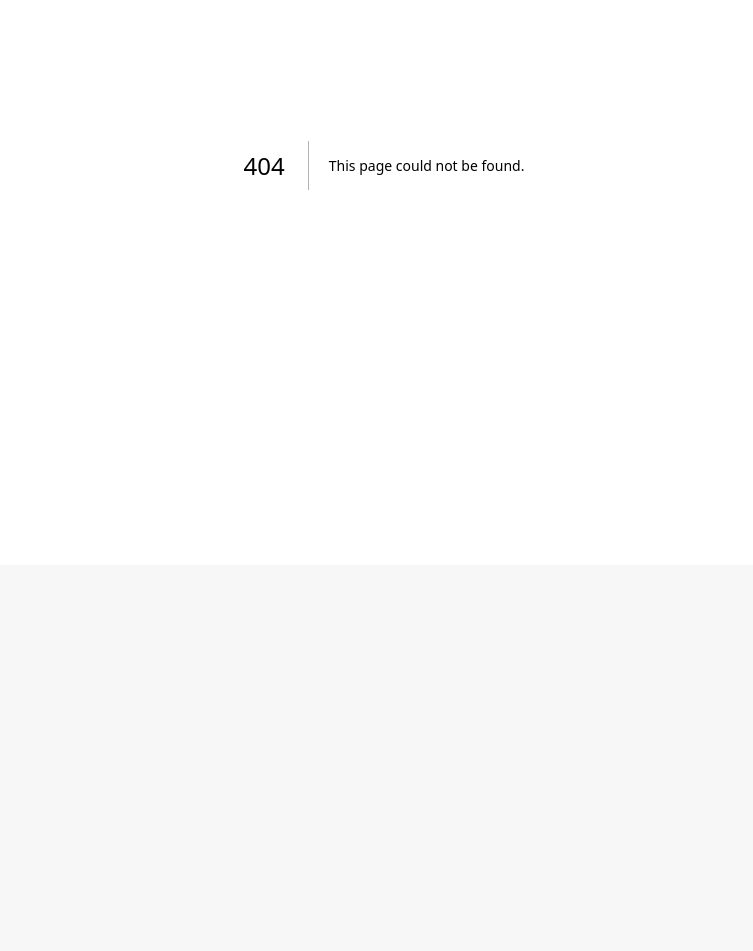
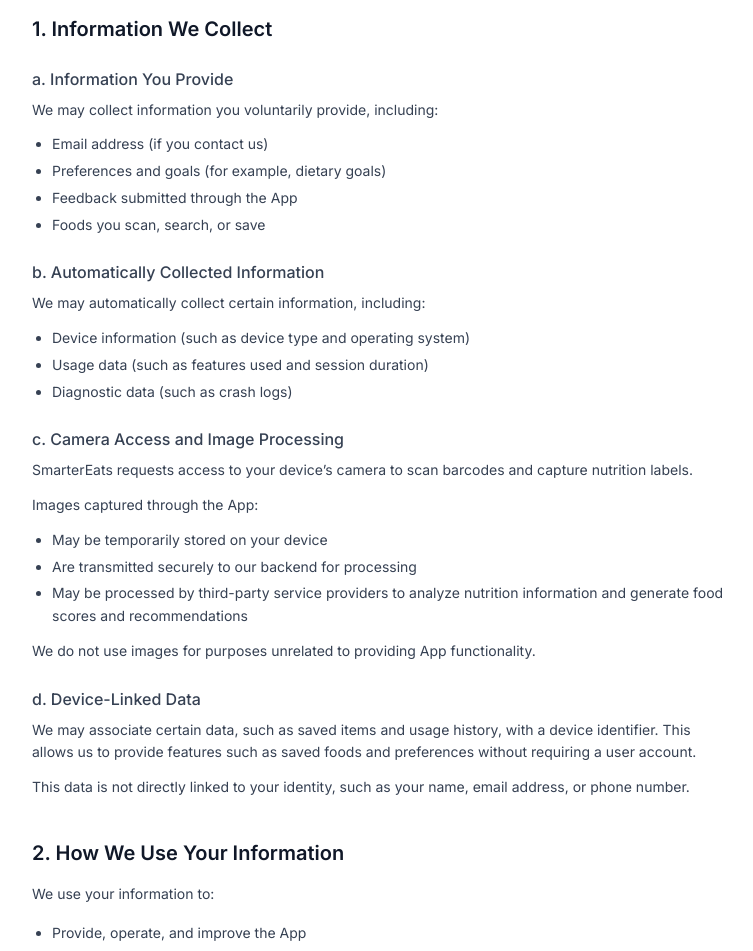
Before and after one commit to forant/smartereats-website, a Next.js app: page /privacy in a window 1280 px wide. Before the commit this address had no page. Shown: the part 300-1251 px from the top of the page, without its empty margins (256-1009 px from the left). Before the commit the page ends 865 px from the top, so only its background shows below. Built offline with nearby package versions, Linux system fonts and the light colour scheme.

Commit message:
privacy policy

```diff
--- /dev/null
+++ b/app/privacy/page.tsx
@@ -0,0 +1,227 @@
+export const metadata = {
+  title: "Privacy Policy | SmarterEats",
+  description: "Privacy Policy for SmarterEats",
+};
+
+function Section({ title, children }: { title: string; children: React.ReactNode }) {
+  return (
+    <section className="mt-10">
+      <h2 className="text-xl font-semibold">{title}</h2>
+      <div className="mt-4 space-y-4 text-sm leading-relaxed text-gray-700">
+        {children}
+      </div>
+    </section>
+  );
+}
+
+function SubSection({ title, children }: { title: string; children: React.ReactNode }) {
+  return (
+    <div className="mt-6">
+      <h3 className="text-base font-medium">{title}</h3>
+      <div className="mt-2 space-y-3">{children}</div>
+    </div>
+  );
+}
+
+function List({ items }: { items: string[] }) {
+  return (
+    <ul className="list-disc pl-5 space-y-1">
+      {items.map((item, i) => (
+        <li key={i}>{item}</li>
+      ))}
+    </ul>
+  );
+}
+
+export default function PrivacyPage() {
+  return (
+    <main className="min-h-screen bg-white text-gray-900">
+      <div className="mx-auto max-w-3xl px-6 py-16 sm:px-8">
+        <h1 className="text-3xl font-bold tracking-tight">
+          Privacy Policy for SmarterEats
+        </h1>
+        <p className="mt-3 text-sm text-gray-500">
+          Effective Date: April 21, 2026
+        </p>
+
+        <div className="mt-8 text-sm leading-relaxed text-gray-700 space-y-4">
+          <p>
+            SmarterEats (“we,” “our,” or “us”) respects your privacy. This Privacy Policy
+            explains how we collect, use, and protect your information when you use the
+            SmarterEats mobile application (the “App”) and website.
+          </p>
+        </div>
+
+        <Section title="1. Information We Collect">
+          <SubSection title="a. Information You Provide">
+            <p>We may collect information you voluntarily provide, including:</p>
+            <List
+              items={[
+                "Email address (if you contact us)",
+                "Preferences and goals (for example, dietary goals)",
+                "Feedback submitted through the App",
+                "Foods you scan, search, or save",
+              ]}
+            />
+          </SubSection>
+
+          <SubSection title="b. Automatically Collected Information">
+            <p>We may automatically collect certain information, including:</p>
+            <List
+              items={[
+                "Device information (such as device type and operating system)",
+                "Usage data (such as features used and session duration)",
+                "Diagnostic data (such as crash logs)",
+              ]}
+            />
+          </SubSection>
+
+          <SubSection title="c. Camera Access and Image Processing">
+            <p>
+              SmarterEats requests access to your device’s camera to scan barcodes and
+              capture nutrition labels.
+            </p>
+            <p>Images captured through the App:</p>
+            <List
+              items={[
+                "May be temporarily stored on your device",
+                "Are transmitted securely to our backend for processing",
+                "May be processed by third-party service providers to analyze nutrition information and generate food scores and recommendations",
+              ]}
+            />
+            <p>
+              We do not use images for purposes unrelated to providing App functionality.
+            </p>
+          </SubSection>
+
+          <SubSection title="d. Device-Linked Data">
+            <p>
+              We may associate certain data, such as saved items and usage history, with a
+              device identifier. This allows us to provide features such as saved foods and
+              preferences without requiring a user account.
+            </p>
+            <p>
+              This data is not directly linked to your identity, such as your name, email
+              address, or phone number.
+            </p>
+          </SubSection>
+        </Section>
+
+        <Section title="2. How We Use Your Information">
+          <p>We use your information to:</p>
+          <List
+            items={[
+              "Provide, operate, and improve the App",
+              "Generate food scores and recommendations",
+              "Personalize your experience based on your goals and preferences",
+              "Analyze usage to improve features and performance",
+              "Respond to feedback and support requests",
+            ]}
+          />
+        </Section>
+
+        <Section title="3. Analytics and Third-Party Services">
+          <p>
+            We use third-party services to help operate and improve the App. These services
+            may process data on our behalf.
+          </p>
+          <p>These may include:</p>
+          <List
+            items={[
+              "Analytics providers, such as Mixpanel, to understand how users interact with the App",
+              "AI and processing services, such as OpenAI, to analyze food data and generate scores and recommendations",
+            ]}
+          />
+          <p>
+            These services may receive data necessary to perform their functions, such as
+            food images or nutritional information, and operate under their own privacy
+            policies.
+          </p>
+        </Section>
+
+        <Section title="4. Sharing Features">
+          <p>
+            The App may allow you to share food scores or other content. Any content you
+            choose to share may be visible to others, depending on how it is shared.
+          </p>
+          <p>Please use discretion when sharing information.</p>
+        </Section>
+
+        <Section title="5. Data Retention">
+          <p>We retain your data only as long as necessary to:</p>
+          <List
+            items={[
+              "Provide the App’s functionality",
+              "Maintain saved items and preferences associated with your device",
+              "Comply with legal obligations",
+            ]}
+          />
+          <p>
+            Images may be stored temporarily for processing and may be deleted after use.
+          </p>
+        </Section>
+
+        <Section title="6. Data Security">
+          <p>
+            We use reasonable safeguards to protect your information, including secure
+            transmission over HTTPS. However, no method of transmission or storage is
+            completely secure.
+          </p>
+        </Section>
+
+        <Section title="7. Children’s Privacy">
+          <p>
+            SmarterEats is not intended for children under the age of 13, and we do not
+            knowingly collect personal information from children.
+          </p>
+        </Section>
+
+        <Section title="8. Your Rights and Choices">
+          <p>You may request deletion of your data at any time.</p>
+          <p>
+            You can also use the in-app “Delete My Data” feature, which deletes data
+            associated with your device from our systems and removes local history stored on
+            your device.
+          </p>
+          <p>
+            Contact:{" "}
+            <a
+              href="mailto:support@smartereats.ai"
+              className="text-blue-600 underline"
+            >
+              support@smartereats.ai
+            </a>
+          </p>
+        </Section>
+
+        <Section title="9. Changes to This Privacy Policy">
+          <p>
+            We may update this Privacy Policy from time to time. If we make material changes,
+            we will update the Effective Date above.
+          </p>
+        </Section>
+
+        <Section title="10. Contact Us">
+          <p>
+            Email:{" "}
+            <a
+              href="mailto:support@smartereats.ai"
+              className="text-blue-600 underline"
+            >
+              support@smartereats.ai
+            </a>
+          </p>
+          <p>Company: SmarterEats</p>
+        </Section>
+
+        <Section title="11. Health Disclaimer">
+          <p>
+            SmarterEats provides informational food scoring and recommendations only. It is
+            not a medical or nutritional advice service. Always consult a qualified
+            professional for health-related decisions.
+          </p>
+        </Section>
+      </div>
+    </main>
+  );
+}
```
